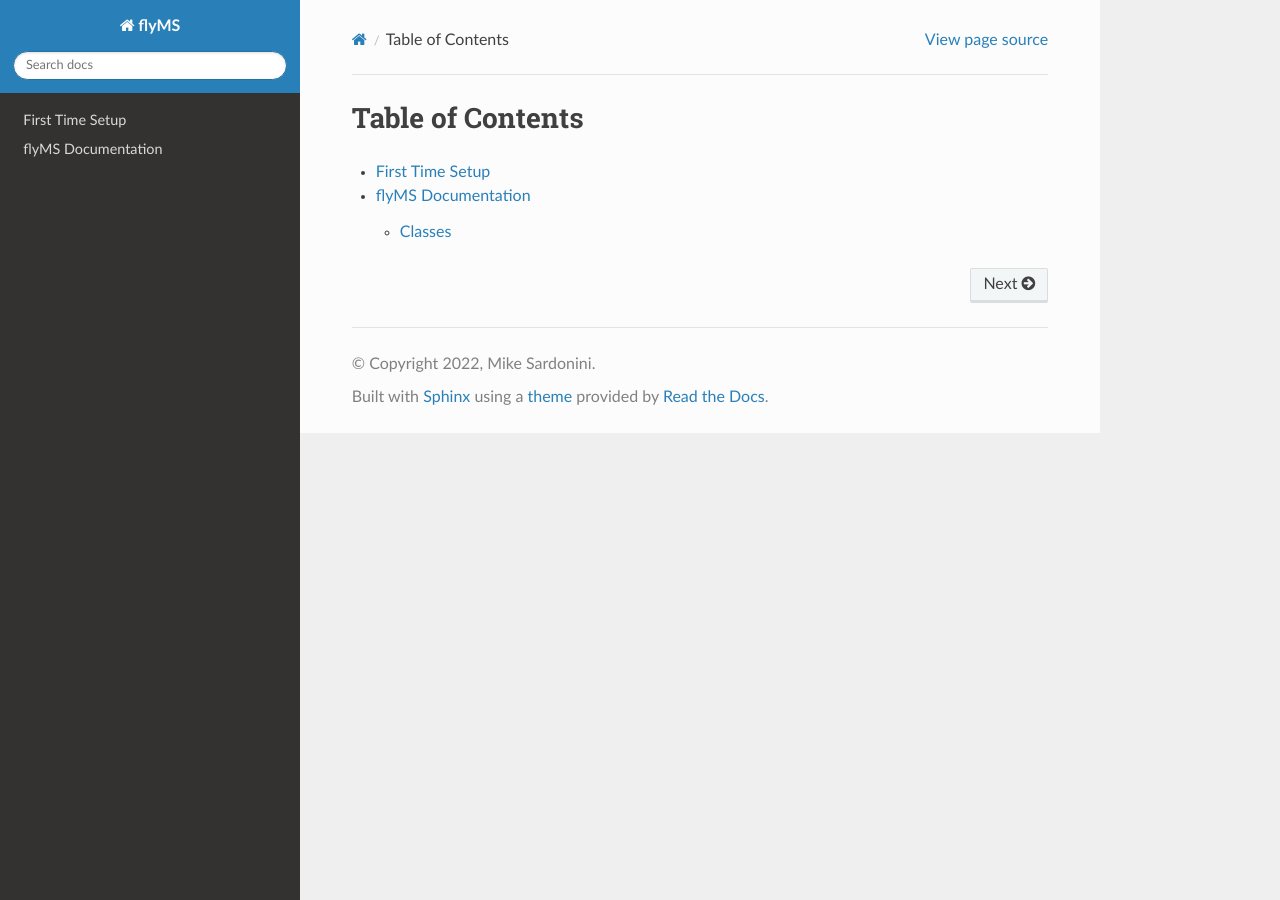
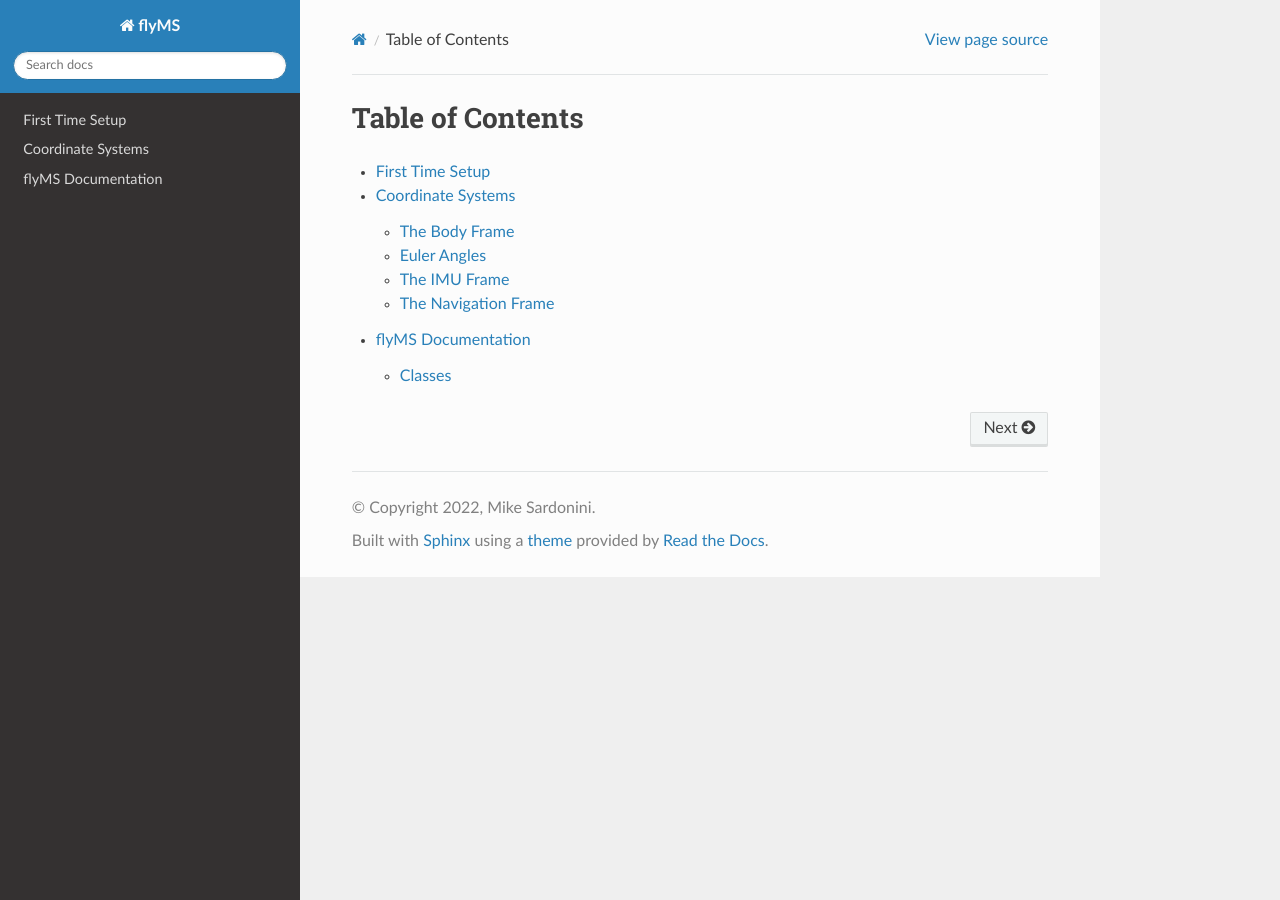
Before and after one commit to msardonini/flyMS, a Sphinx documentation site: the page built from docs/index.md, in a window 1280 px wide. Built offline with Sphinx 7.4.7 and the Read the Docs theme 2.0.0, drawn with Linux system fonts in a browser that asks for light colours; pages that are not in the unit, such as notebooks, are missing from menus; some of the changed lines change nothing that is shown.

Commit message:
added coordinate system docs page

````diff
--- /dev/null
+++ b/docs/coordinate_systems.md
@@ -0,0 +1,38 @@
+# Coordinate Systems
+
+There are several different coordinate systems used in the documentation and code. This page illustrates the
+configuration of each, and
+
+## The Body Frame
+
+The body frame is centered at the center of mass of the quadcopter.
+
+* X point 'forward'
+* Y points 'right'
+* Z points 'up'
+
+See the diagram below for an illustration
+
+<img src="_static/coordinate_system_diagram.png" alt="drawing" width="500"/>
+
+[Diagram reference](https://link.springer.com/article/10.1007/s42452-019-0698-7)
+
+## Euler Angles
+
+The commonly used euler angles Roll, Pitch and Yaw describe the orientation of the body frame with respect to the
+horizon plane. That is, the plane incident to the drone's center of mass and perpendicular to gravity. These are:
+
+* Roll: The angle (in radians) of the Body Frame's X axis WRT the horizon plane
+* Pitch: The angle (in radians) of the Body Frame's Y axis WRT the horizon plane
+* Yaw: The angle (in radians) of the Body Frame's Z axis WRT it's starting position. This measurement isn't well
+defined, as the 2D horizon plane does not have 'zero' orientation for the Z axis
+
+## The IMU Frame
+
+The IMU frame is simply the frame that the IMU is mounted to. It is important that the rotation matrix config parameter
+`R_imu_body` is set properly so that the control loop can calculate coordinate system transformations correctly
+
+## The Navigation Frame
+
+The navigation frame is simply the body frame at time==0. As the drone moves around in 3D space, it's position can be
+tracked by it's (X,Y,Z) position in the navigation frame
--- a/docs/index.md
+++ b/docs/index.md
@@ -5,6 +5,7 @@
 
 first_time_setup.md
 building.md
+coordinate_systems.md
 flyMS_docs.md
 
 ```
````
Also changed, not shown: docs/_static/coordinate_system_diagram.png (added).
